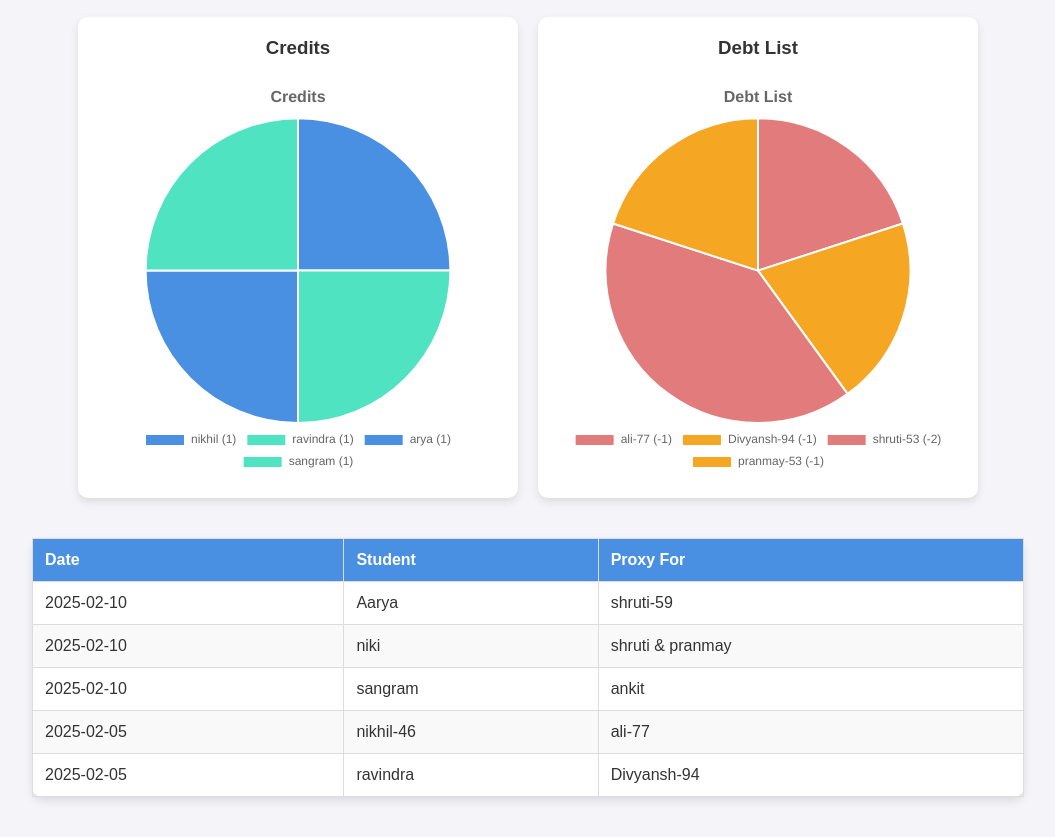
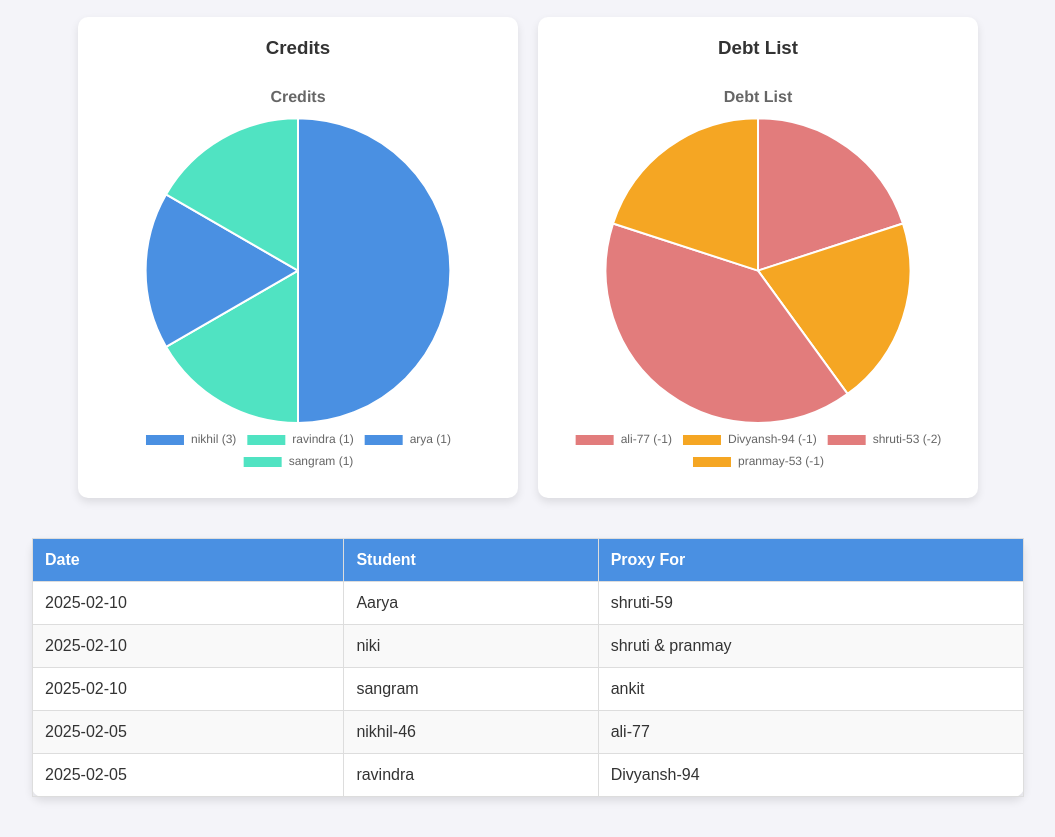
Before and after one commit to nikipoatgit/proxy, a plain HTML site: page index.html in a window 1280 px wide. Shown: the part 105-942 px from the top of the page, without its empty margins (112-1167 px from the left). Drawn offline with nearby package versions, Linux system fonts and the light colour scheme.

Commit message:
Update index.html

```diff
--- a/index.html
+++ b/index.html
@@ -121,7 +121,7 @@
         const ctx2 = document.getElementById('debtChart').getContext('2d');
 
         const proxyData = {
-            "nikhil (1)": 1,
+            "nikhil (3)": 3,
             "ravindra (1)": 1,
             "arya (1)": 1,
             "sangram (1)": 1,
```
